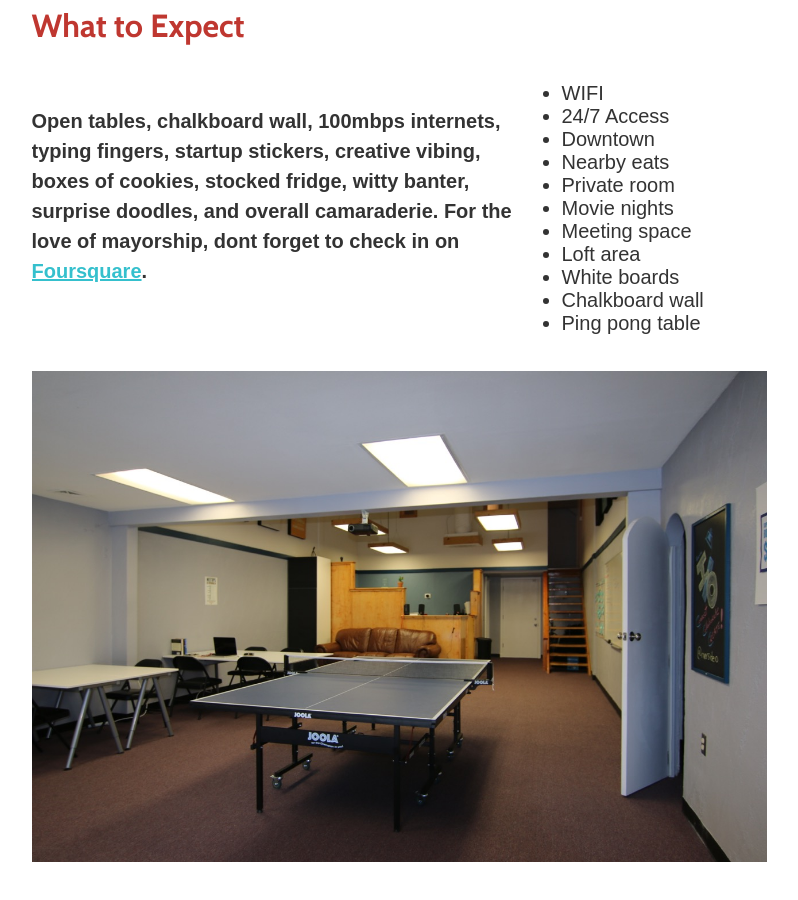
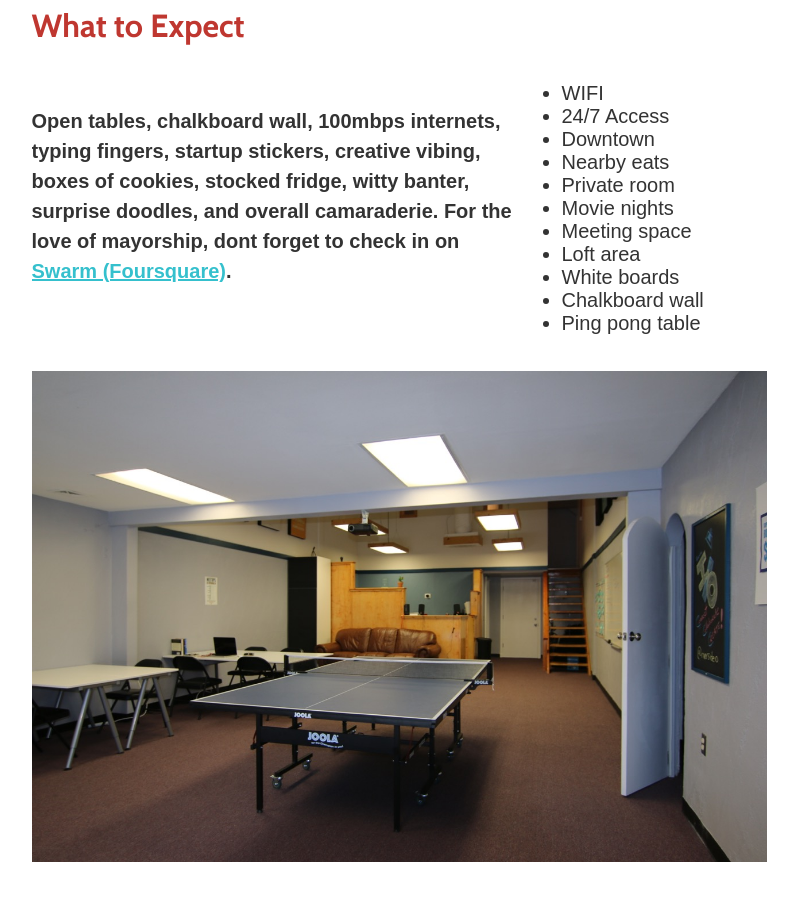
Before and after one commit to riversideio/riversideio.github.io, a Jekyll site: the page built from index.html, in a window 1280 px wide and 900 px high, scrolled down 707 px. Shown: the whole window, without its empty margins (241-1039 px from the left). Built offline with Jekyll 4.4.1, drawn with Linux system fonts in a browser that asks for light colours; nearby versions of some CDN libraries; some web fonts are replaced; Markdown is read by kramdown in place of the engine named in the settings.

Commit message:
4sq -> Swarm

```diff
--- a/_data/landing.yml
+++ b/_data/landing.yml
@@ -7,7 +7,7 @@ about :
   - icon: icon-rocket
     contents: "Coworking and Community at just [$100/month](https://riversideio-access.herokuapp.com)"
 expect :
-  contents: 'Open tables, chalkboard wall, 100mbps internets, typing fingers, startup stickers, creative vibing, boxes of cookies, stocked fridge, witty banter, surprise doodles, and overall camaraderie. For the love of mayorship, dont forget to check in on [Foursquare](http://4sq.com/QvKQ2Z).'
+  contents: 'Open tables, chalkboard wall, 100mbps internets, typing fingers, startup stickers, creative vibing, boxes of cookies, stocked fridge, witty banter, surprise doodles, and overall camaraderie. For the love of mayorship, dont forget to check in on [Swarm (Foursquare)](http://4sq.com/QvKQ2Z).'
   list :
     - WIFI
     - 24/7 Access
```
